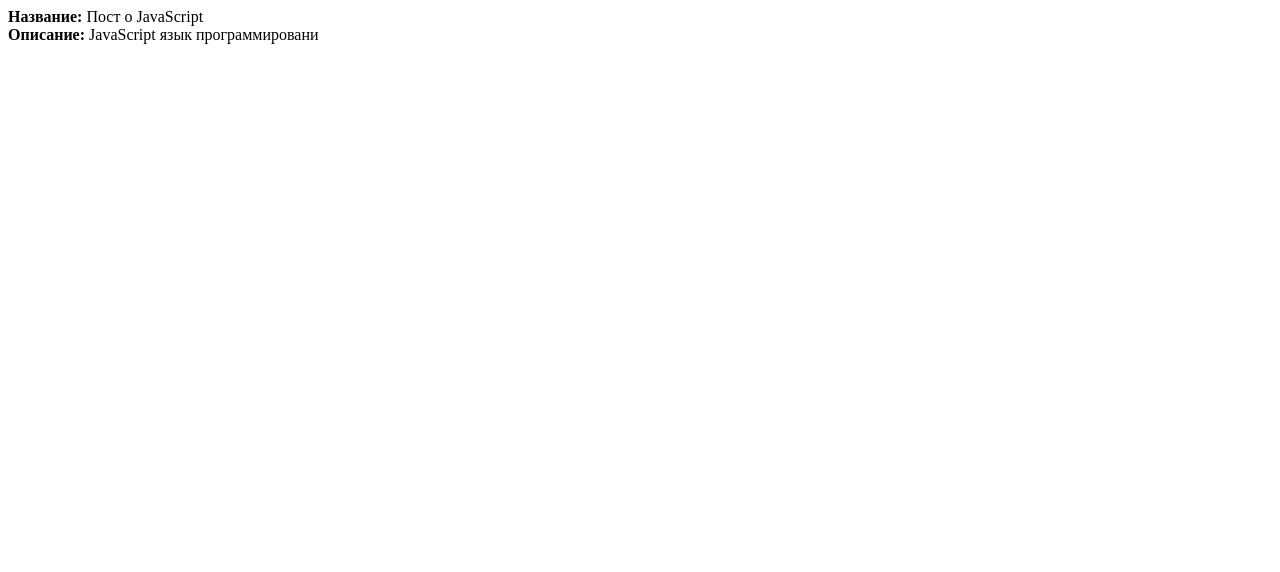
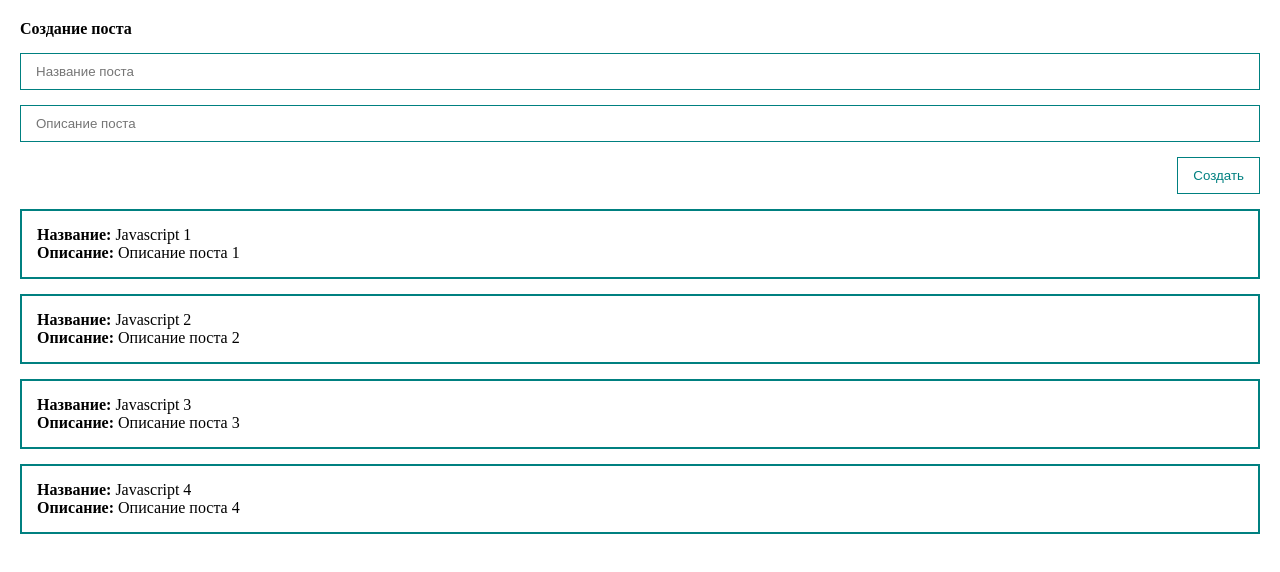
Before and after one commit to Lore1ei/vue, a Vue app: page / in a window 1280 px wide. Shown: the top 572 px of the page. Built offline with nearby package versions, Linux system fonts and the light colour scheme.

Commit message:
working with form

```diff
--- a/src/App.vue
+++ b/src/App.vue
@@ -1,8 +1,18 @@
 <template>
-  <div>
-    <div class="post">
-      <div><strong>Название:</strong> Пост о JavaScript</div>
-      <div><strong>Описание:</strong> JavaScript язык программировани</div>
+  <div class="app">
+      <form>
+        <h4>Создание поста</h4>
+        <input v-bind:value="title"
+               @input="titleValue"
+               class="input"
+               type="text"
+               placeholder="Название поста">
+        <input v-bind:value="body" class="input" type="text" placeholder="Описание поста">
+        <button class="btn" type="submit" @click="createPost">Создать</button>
+      </form>
+    <div class="post" v-for="post in posts">
+      <div><strong>Название:</strong> {{post.title}}</div>
+      <div><strong>Описание:</strong> {{post.body}}</div>
     </div>
   </div>
 </template>
@@ -11,21 +21,55 @@
   export default {
     data(){
       return{
-        likes: 0,
-        dislikes: 0,
+        posts: [
+          {id: 1, title: 'Javascript 1', body: 'Описание поста 1'},
+          {id: 2, title: 'Javascript 2', body: 'Описание поста 2'},
+          {id: 3, title: 'Javascript 3', body: 'Описание поста 3'},
+          {id: 4, title: 'Javascript 4', body: 'Описание поста 4'},
+        ],
+        title: '',
+        body: '',
       }
     },
     methods: {
-      addLike(){
-        this.likes += 1;
-      },
-      addDislike(){
-        this.dislikes +=1;
+      createPost(){
+        console.log()
       }
     }
   }
 </script>
 
 <style>
-
+  *{
+    margin: 0;
+    padding: 0;
+    box-sizing: border-box;
+  }
+  .app{
+    padding: 20px;
+  }
+  form{
+    display: flex;
+    flex-direction: column;
+  }
+  .post{
+    padding: 15px;
+    border: 2px solid teal;
+    margin-top: 15px;
+  }
+  .input{
+    width: 100%;
+    border: 1px solid teal;
+    padding: 10px 15px;
+    margin-top: 15px;
+  }
+  .btn{
+    align-self: flex-end;
+    margin-top: 15px;
+    padding: 10px 15px;
+    background: none;
+    color: teal;
+    border: 1px solid teal;
+    cursor: pointer;
+  }
 </style>
```
